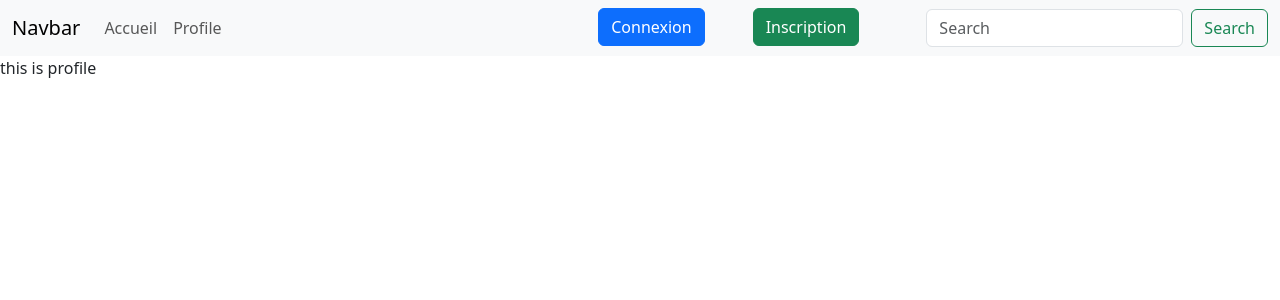
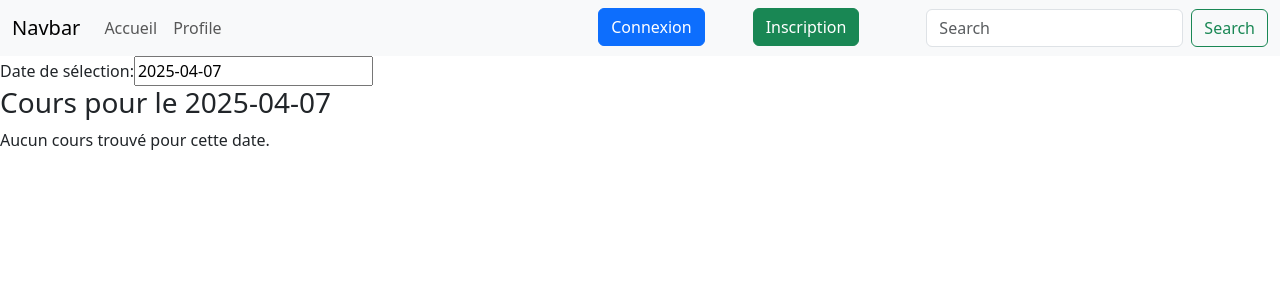
Before and after one commit to mohamedmaghzaoui/RecognizeMe, a React (Vite) app in the folder WebApp/: page /profile in a window 1280 px wide. Shown: the top 300 px of the page. Built offline with nearby package versions, Linux system fonts and the light colour scheme.

Commit message:
initial admin courses

```diff
--- a/WebApp/package.json
+++ b/WebApp/package.json
@@ -18,6 +18,7 @@
     "axios": "^1.8.4",
     "bootstrap": "^5.3.5",
     "react": "^19.0.0",
+    "react-calendar": "^5.1.0",
     "react-dom": "^19.0.0",
     "react-router-dom": "^7.5.0"
   },
--- /dev/null
+++ b/WebApp/src/pages/profile/courses/adminCourses.jsx
@@ -0,0 +1,105 @@
+import React, { useState } from "react";
+import Calendar from "react-calendar";
+import 'react-calendar/dist/Calendar.css';
+
+export const AdminCourses = () => {
+  const [selectedDate, setSelectedDate] = useState(new Date());
+  const [showCalendar, setShowCalendar] = useState(false);
+
+  const [courses, setCourses] = useState([
+    {
+      id: 1,
+      name: "Cours de React",
+      professor: "Prof. Claire",
+      class: "B1",
+      domain: "Développement Web",
+      level: "B1",
+      startDate: "2025-04-05",
+      endDate: "2025-04-05",
+      students: [
+        { id: 1, name: "Étudiant A", isPresent: true, date: "2025-04-08" },
+        { id: 2, name: "Étudiant B", isPresent: false, date: "2025-04-08" },
+      ],
+    },
+    {
+      id: 2,
+      name: "Cours de JavaScript",
+      professor: "Prof. Denis",
+      class: "B2",
+      domain: "Développement Web",
+      level: "B2",
+      startDate: "2025-04-08",
+      endDate: "2025-04-08",
+      students: [
+        { id: 3, name: "Étudiant C", isPresent: true, date: "2025-04-08" },
+        { id: 4, name: "Étudiant D", isPresent: false, date: "2025-04-08" },
+      ],
+    },
+  ]);
+
+  const handleDateChange = (date) => {
+    setSelectedDate(date);
+    setShowCalendar(false);
+  };
+
+  const formattedDate = `${selectedDate.getFullYear()}-${(selectedDate.getMonth() + 1).toString().padStart(2, "0")}-${selectedDate.getDate().toString().padStart(2, "0")}`;
+
+  const filteredCourses = courses.filter(
+    (course) => course.startDate === formattedDate || course.endDate === formattedDate
+  );
+
+  return (
+    <div>
+      <div>
+        <label>Date de sélection:</label>
+        <input
+          type="text"
+          value={formattedDate}
+          onFocus={() => setShowCalendar(true)}
+          readOnly
+        />
+        {showCalendar && (
+          <div className="calendar-container">
+            <Calendar onChange={handleDateChange} value={selectedDate} />
+          </div>
+        )}
+      </div>
+
+      <div className="courses">
+        <h3>Cours pour le {formattedDate}</h3>
+        {filteredCourses.length > 0 ? (
+          <table className="table">
+            <thead>
+              <tr>
+                <th>Cours</th>
+                <th>Professeur</th>
+                <th>Classe</th>
+                <th>Domain</th>
+                <th>Présence des étudiants</th>
+              </tr>
+            </thead>
+            <tbody>
+              {filteredCourses.map((course) => (
+                <tr key={course.id}>
+                  <td>{course.name}</td>
+                  <td>{course.professor}</td>
+                  <td>{course.class}</td>
+                  <td>{course.domain}</td>
+                  <td>
+                    {course.students.map((student) => (
+                      <div key={student.id}>
+                        {student.name} : {student.isPresent ? "Présent" : "Absent"}
+                      </div>
+                    ))}
+                  </td>
+                </tr>
+              ))}
+            </tbody>
+          </table>
+        ) : (
+          <p>Aucun cours trouvé pour cette date.</p>
+        )}
+      </div>
+    </div>
+  );
+};
--- /dev/null
+++ b/WebApp/src/pages/profile/courses/courses.jsx
@@ -0,0 +1,6 @@
+import { AdminCourses } from "./adminCourses"
+export const Courses=()=>{
+    return <div>
+        <AdminCourses/>
+    </div>
+}
--- a/WebApp/src/pages/profile/profile.jsx
+++ b/WebApp/src/pages/profile/profile.jsx
@@ -1,7 +1,9 @@
+import { Courses } from "./courses/courses"
 export const Profile = () => {
     return (
         <div>
-            this is profile
+
+            <Courses/>
         </div>
     )
 
```
Also changed, not shown: WebApp/src/pages/profile/courses/studentCourses.jsx (added), WebApp/src/pages/profile/courses/teacherCourses.jsx (added), 1 other file (tests, documents, lock files or other folders).
